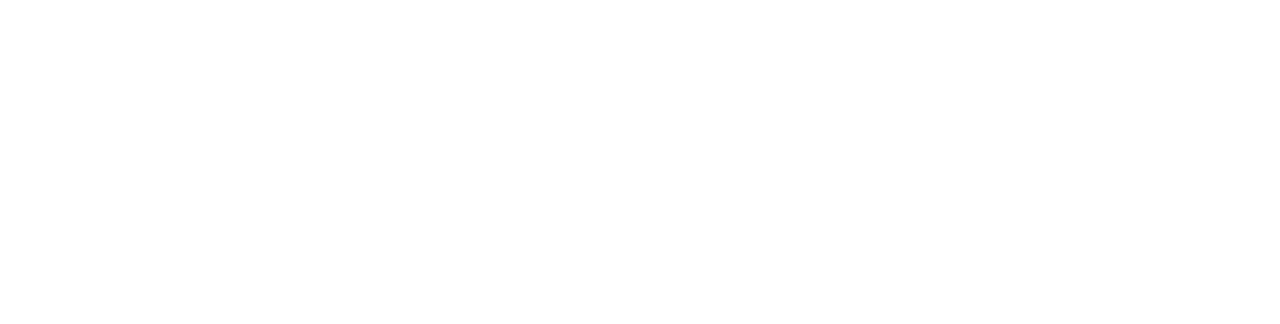
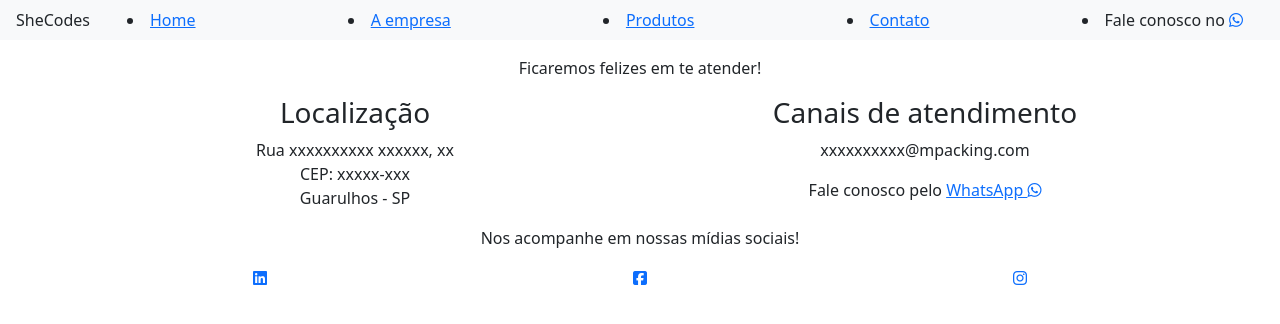
Before and after one commit to elizbethsandri/Mpacking, a website: page contato.html in a window 1280 px wide. Drawn offline with nearby package versions, Linux system fonts and the light colour scheme.

Commit message:
Contact page structure

```diff
--- a/contato.html
+++ b/contato.html
@@ -0,0 +1,91 @@
+<!DOCTYPE html>
+<html lang="en">
+<head>
+    <meta charset="UTF-8">
+    <meta http-equiv="X-UA-Compatible" content="IE=edge">
+    <meta name="viewport" content="width=device-width, initial-scale=1">
+    <link rel="stylesheet" href="css/contato.css" />
+    <link href="https://cdn.jsdelivr.net/npm/bootstrap@5.2.3/dist/css/bootstrap.min.css" rel="stylesheet" integrity="sha384-rbsA2VBKQhggwzxH7pPCaAqO46MgnOM80zW1RWuH61DGLwZJEdK2Kadq2F9CUG65" crossorigin="anonymous">
+    <script src="https://kit.fontawesome.com/fc855e3d03.js" crossorigin="anonymous"></script>
+    <meta name="description" content="A Mpacking é uma empresa jovem disposta a atender as necessidades do mercado de embalagens pet, para diversos segmentos.
+    Estamos localizamos em Guarulhos com acesso fácil as principais rodovias e oferecemos estrutura flexível capaz de atender projetos de todos os portes">
+    <title>Mpacking - Contato</title>
+</head>
+<body>
+    <nav class="navbar fixed-top bg-light">
+        <span class="logo ms-3 d-none d-lg-block">SheCodes</span>
+            <div class="container">
+            <li>
+              <a href="/index.html" title="Início">Home</a>
+            </li>
+            <li>
+              <a href="/empresa.html" title="A empresa">A empresa</a>
+            </li>
+            <li>
+              <a href="/produtos.html" title="Nossos produtos">Produtos</a>
+            </li>
+            <li class="active">
+              <a href="/contato.html" title="Contato">Contato</a>
+            </li>
+            <li> Fale conosco no
+                <a href="/contact.html" title="Contact">
+                    <i class="fa-brands fa-whatsapp"></i>
+                </a>
+              </li>
+            </div>
+    </nav>
+    <div>
+        <div class="container text-center">
+            <div>
+                <h1>Entre em contato conosco</h1>
+                <p>Ficaremos felizes em te atender!</p>
+            </div>
+            <div>
+                <div class="row">
+                    <div class="col-6">
+                        <h3>Localização</h3>
+                        <p>
+                            Rua xxxxxxxxxx xxxxxx, xx <br/>
+                            CEP: xxxxx-xxx <br/>
+                            Guarulhos - SP
+                        </p>
+                    </div>
+                    <div class="col-6">
+                        <h3>Canais de atendimento</h3>
+                        <p>
+                            xxxxxxxxxx@mpacking.com<br/>
+                        </p>
+                        <p>
+                            Fale conosco pelo <a href="/" title="WhatsApp" class="icon-link">WhatsApp
+                                <i class="fa-brands fa-whatsapp"></i>
+                            </a>
+                        </p>
+                        </div>
+                    </div>
+                    <p>
+                        Nos acompanhe em nossas mídias sociais!
+                    </p>
+                    <div class="row justify-content-space-arround">
+                         <div class="col">
+                            <a href="https://www.linkedin.com/" title="Linkedin" class="icon-link">
+                            <i class="icon fa-brands fa-linkedin"></i>
+                            </a>
+                        </div>
+                        <div class="col">
+                            <a href="/" title="Facebook" class="icon-link">
+                            <i class="fa-brands fa-square-facebook"></i></a>
+                        </div>
+                        <div class="col">
+                            <a href="/" title="Instagram" class="icon-link">
+                            <i class="social-icon-white fa fa-instagram"></i>
+                            </a>
+                        </div>
+                    </div>
+                </div>
+            </div>
+
+        </div>
+    </div>
+
+</body>
+</html>
```
Also changed, not shown: empresa.html (+19 -3 lines), index.html (+1 -1 lines), css/contato.css (added).
